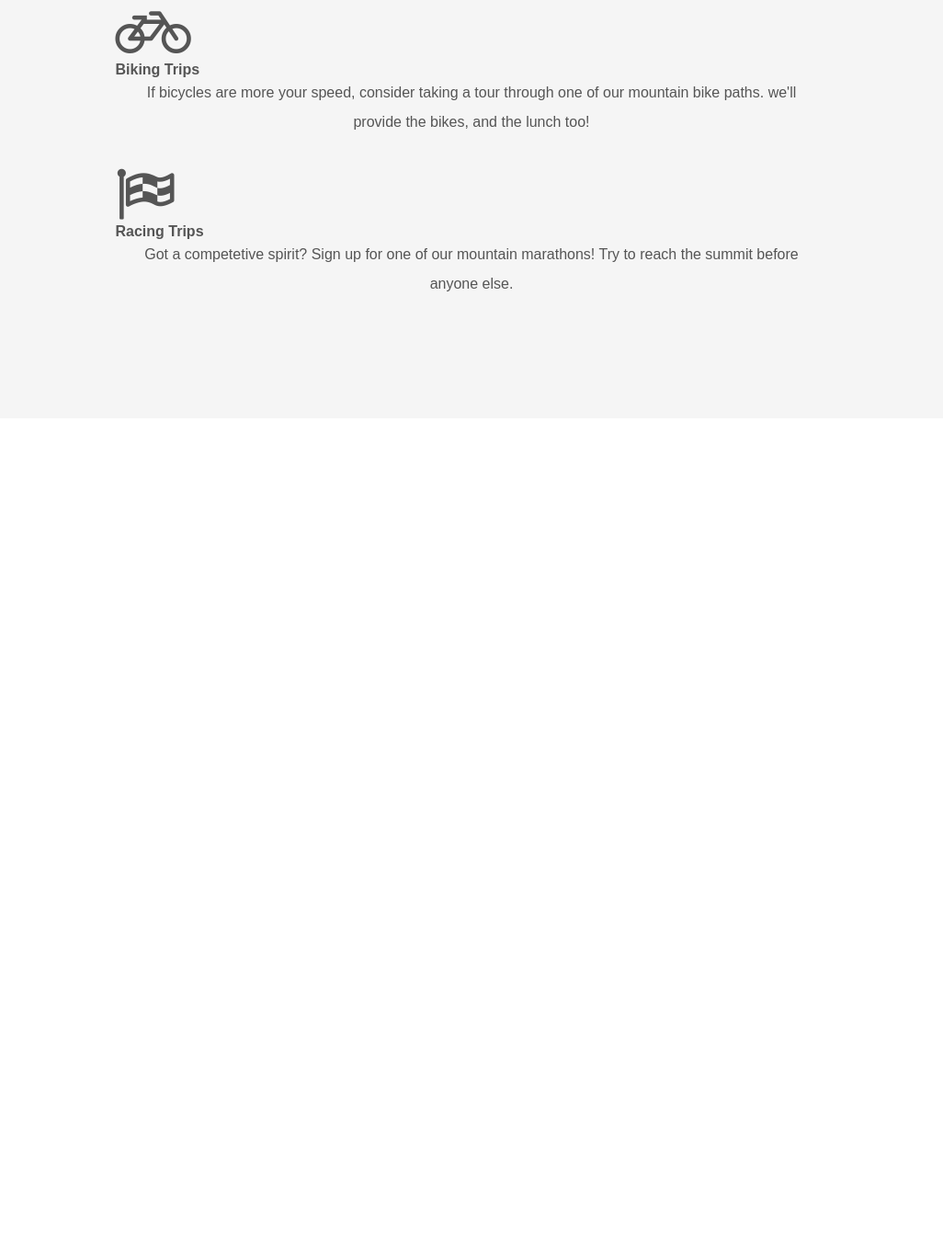
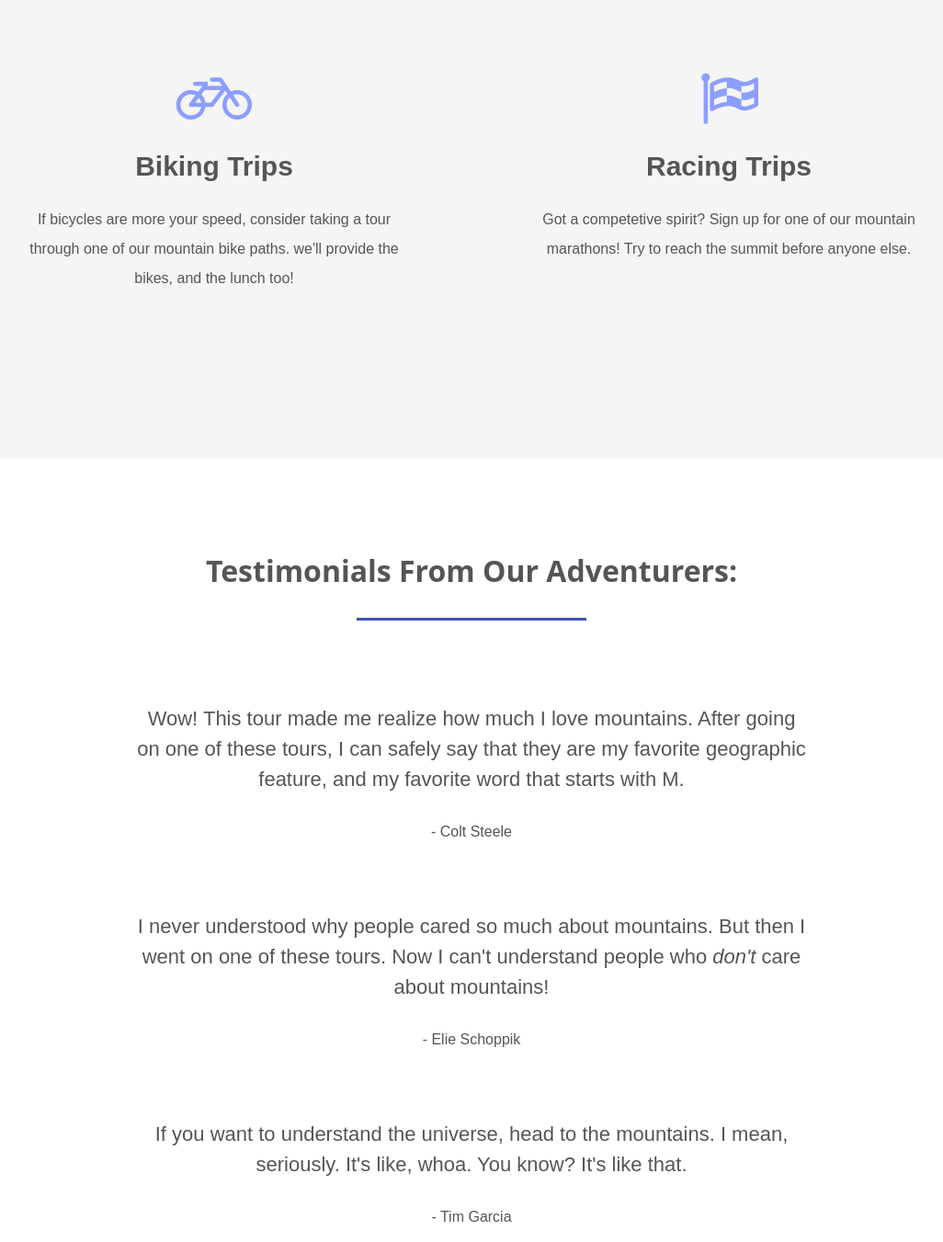
Before and after one commit to danielkamara/advanceWebDevBootcamp, a plain HTML site: page startupSite/index.html in a window 1280 px wide. Shown: the part 2589-3940 px from the top of the page at 92% size, without its empty margins (127-1153 px from the left). Before the commit the page ends 3044 px from the top, so only its background shows below. Drawn offline with Linux system fonts and the light colour scheme.

Commit message:
saving changes

```diff
--- a/startupSite/index.html
+++ b/startupSite/index.html
@@ -69,9 +69,36 @@
             <li>
                 <i class="fa fa-flag-checkered fa-4x"></i>
                 <h4>Racing Trips</h4>
-                <p>Got a competetive spirit? Sign up for one of our mountain marathons! Try to reach the summit before anyone else.</p>
+                <p>Got a competetive spirit? Sign up for one of our mountain marathons! Try to reach the summit before
+                    anyone else.</p>
             </li>
         </ul>
+    </section>
+
+    <section class="testimonials">
+        <h3 class="title">Testimonials from our adventurers:</h3>
+        <hr>
+        <p class="quote">Wow! This tour made me realize how much I love mountains. After going on one of these tours, I
+            can safely say that they are my favorite geographic feature, and my favorite word that starts with M.</p>
+        <p class="author">- Colt Steele</p>
+        <p class="quote">I never understood why people cared so much about mountains. But then I went on one of these
+            tours. Now I can't understand people who <em>don't</em> care about mountains!</p>
+        <p class="author">- Elie Schoppik</p>
+        <p class="quote">If you want to understand the universe, head to the mountains. I mean, seriously. It's like,
+            whoa. You know? It's like that.</p>
+        <p class="author">- Tim Garcia</p>
+    </section>
+
+    <section class="cotact">
+        <h3 class="title">Learn More</h3>
+        <p>Want to know more about our mountain-related events, or come to one of our mixers? Just sign up for our
+            mailing list. No spam for us, we promise! Except for the spam we give you to keep your energy while you're
+            hiking through the mountains. We have tons of that.</p>
+            <hr>
+            <form action="">
+                <input type="email" placeholder="Email">
+                <a href="#" class="btn">Subscribe now</a>
+            </form>
     </section>
 </body>
 
--- a/startupSite/styles.css
+++ b/startupSite/styles.css
@@ -174,3 +174,29 @@ header nav li {
 .destinations .grid li.large {
     flex-basis: 70%;
 }
+
+/* Packages Section */
+
+.packages .grid li {
+    padding: 50px;
+    flex-basis: 50%;
+    text-align: center;
+}
+
+.packages .grid li i {
+    color: #8c9eff;
+}
+
+.packages .grid li h4 {
+    font-size: 30px;
+    margin: 25px 0;
+}
+
+/* Testimonials Section */
+
+.testimonials .quote {
+    font-size: 22px;
+    font-weight: 300;
+    line-height: 1.5;
+    margin: 40px 0 25px;
+}
```
